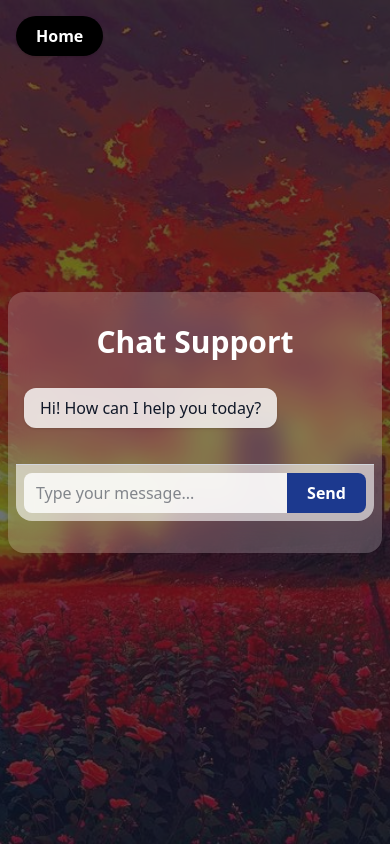
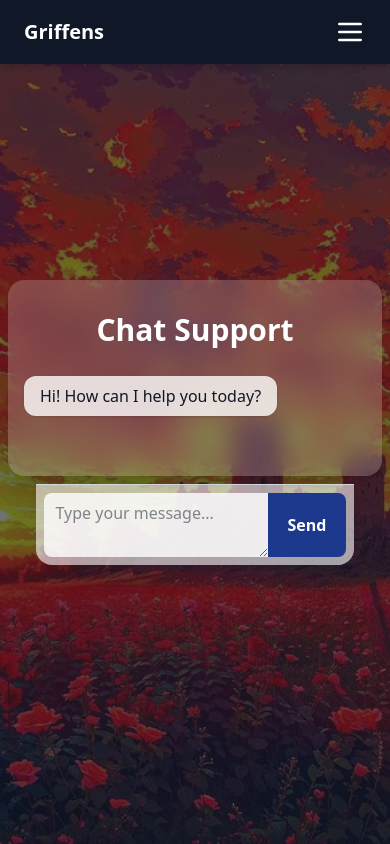
Before and after one commit to Agiless/KPR-Hackathon, a React (Vite) app in the folder app/: page /chat in a window 390 px wide. Built offline with nearby package versions, Linux system fonts and the light colour scheme.

Commit message:
chat page updation

```diff
--- /dev/null
+++ b/app/src/components/Navbar.jsx
@@ -0,0 +1,51 @@
+import React, { useState } from "react";
+import { Link } from "react-router-dom";
+
+function Navbar() {
+  const [isMobileMenuOpen, setIsMobileMenuOpen] = useState(false);
+
+  return (
+    <nav className="fixed top-0 left-0 w-full bg-gray-900 text-white z-20 shadow-md">
+      <div className="flex justify-between items-center px-6 py-4">
+        <h1 className="text-xl font-bold">Griffens</h1>
+
+        {/* Desktop Menu */}
+        <div className="hidden md:flex space-x-6">
+          <a href="#home" className="hover:text-gray-400">Home</a>
+          <a href="#features" className="hover:text-gray-400">Features</a>
+          <a href="#contact" className="hover:text-gray-400">Contact</a>
+          <Link to="/chat" className="hover:text-gray-400">Chatbot</Link>
+        </div>
+
+        {/* Hamburger (Mobile) */}
+        <div className="md:hidden flex items-center">
+          <button
+            onClick={() => setIsMobileMenuOpen(!isMobileMenuOpen)}
+            className="text-white focus:outline-none"
+          >
+            <svg
+              className="w-8 h-8"
+              fill="none"
+              stroke="currentColor"
+              viewBox="0 0 24 24"
+            >
+              <path strokeLinecap="round" strokeLinejoin="round" strokeWidth={2} d="M4 6h16M4 12h16M4 18h16"/>
+            </svg>
+          </button>
+        </div>
+      </div>
+
+      {/* Mobile Menu */}
+      {isMobileMenuOpen && (
+        <div className="absolute top-16 right-0 w-48 bg-gray-800 rounded-xl shadow-xl p-4 space-y-4">
+           <a href="/" className="block hover:text-gray-400">Home</a>
+          {/*<a href="#features" className="block hover:text-gray-400">Features</a>
+          <a href="#contact" className="block hover:text-gray-400">Contact</a> */}
+          <Link to="/chat" className="block hover:text-gray-400">Chatbot</Link>
+        </div>
+      )}
+    </nav>
+  );
+}
+
+export default Navbar;
--- a/app/src/pages/ChatPage.jsx
+++ b/app/src/pages/ChatPage.jsx
@@ -2,6 +2,7 @@
 
 import React, { useState } from "react";
 import { useNavigate } from "react-router-dom";
+import Navbar from "../components/Navbar";
 
 function ChatPage() {
   const [messages, setMessages] = useState([
@@ -27,15 +28,8 @@ function ChatPage() {
     >
       <div className="absolute inset-0 bg-gray-900/60 z-0"></div>
   <div className="relative z-10 w-full h-full min-h-screen flex flex-col justify-center items-center px-2 sm:px-6 p-0 m-0">
-        <div className="absolute top-4 left-4 z-20">
-          <button
-            onClick={() => navigate('/home')}
-            className="bg-black text-white px-5 py-2 rounded-full shadow hover:bg-gray-800 transition font-semibold"
-          >
-            Home
-          </button>
-        </div>
-  <div className="bg-white/20 backdrop-blur-md rounded-2xl shadow-xl w-full h-full flex flex-col px-2 sm:px-8 py-8 mt-0">
+        <Navbar/>
+  <div className="bg-white/20 backdrop-blur-md rounded-2xl shadow-xl w-full h-full flex flex-col px-2 sm:px-8 py-8 mt-0 max-h-[95vh]">
           {/* Chat icon removed as requested */}
           <h2 className="text-3xl font-bold text-center mb-4 text-white">Chat Support</h2>
           <div className="flex-1 overflow-y-auto px-1 pb-4 min-h-0">
@@ -56,8 +50,10 @@ function ChatPage() {
               </div>
             ))}
           </div>
-          <form onSubmit={handleSend} className="flex p-2 border-t border-gray-300 bg-white/60 rounded-b-2xl mt-2">
-            <input
+
+        </div>
+        <form onSubmit={handleSend} className="flex p-2 border-t border-gray-300 bg-white/60 rounded-b-2xl mt-2 sticky bottom-2 max-h-[100px]">
+            <textarea
               type="text"
               className="flex-1 border-none rounded-l-lg px-3 py-2 focus:outline-none focus:ring focus:ring-purple-300 bg-white/80 text-gray-900"
               placeholder="Type your message..."
@@ -66,7 +62,6 @@ function ChatPage() {
             />
             <button type="submit" className="bg-blue-900 text-white px-5 py-2 rounded-r-lg font-semibold hover:bg-blue-800 transition">Send</button>
           </form>
-        </div>
       </div>
     </div>
   );
--- a/app/src/pages/HomePage.jsx
+++ b/app/src/pages/HomePage.jsx
@@ -28,6 +28,12 @@ const HomePage = () => {
   // Get user from localStorage
   const storedUser = JSON.parse(localStorage.getItem("user"));
 const [user, setUser] = useState(storedUser?.name || '');
+//     // Get user from localStorage (optional)
+// const storedUser = JSON.parse(localStorage.getItem("user"));
+// const [user, setUser] = useState(storedUser || null);
+
+
+
 
   // Redirect if no user found
   useEffect(() => {
@@ -126,6 +132,7 @@ const [user, setUser] = useState(storedUser?.name || '');
           </div>
 
           {/* User Dropdown */}
+
             {user ? (
               <div className="relative">
                 <div
@@ -137,7 +144,7 @@ const [user, setUser] = useState(storedUser?.name || '');
                 {isDropdownOpen && (
                   <div className="absolute top-full right-0 mt-2 w-72 bg-gray-800/90 backdrop-blur-md rounded-xl shadow-xl p-4">
                     <div className="flex flex-col items-start gap-2">
-                    <div className="text-sm text-gray-400">{user|| "Unknown"}</div>
+                      <div className="text-sm text-gray-400">{user.name}</div>
                       <button
                         onClick={handleLogout}
                         className="w-full text-center bg-red-600 px-4 py-2 mt-2 rounded-xl hover:bg-red-500 transition shadow-lg"
@@ -156,6 +163,7 @@ const [user, setUser] = useState(storedUser?.name || '');
                 Log-in
               </button>
             )}
+
 
           {/* Hamburger Menu (Mobile) */}
           <div className="md:hidden flex items-center">
@@ -185,6 +193,7 @@ const [user, setUser] = useState(storedUser?.name || '');
                 <a href="#home" className="block text-white hover:text-gray-300">Home</a>
                 <a href="#features" className="block text-white hover:text-gray-300">Features</a>
                 <a href="#contact" className="block text-white hover:text-gray-300">Contact</a>
+                <a href="/chat" className="block text-white hover:text-gray-300">Chatbot</a>
               </div>
             )}
           </div>
```
Lines whose indentation alone changed are shown as unchanged.
